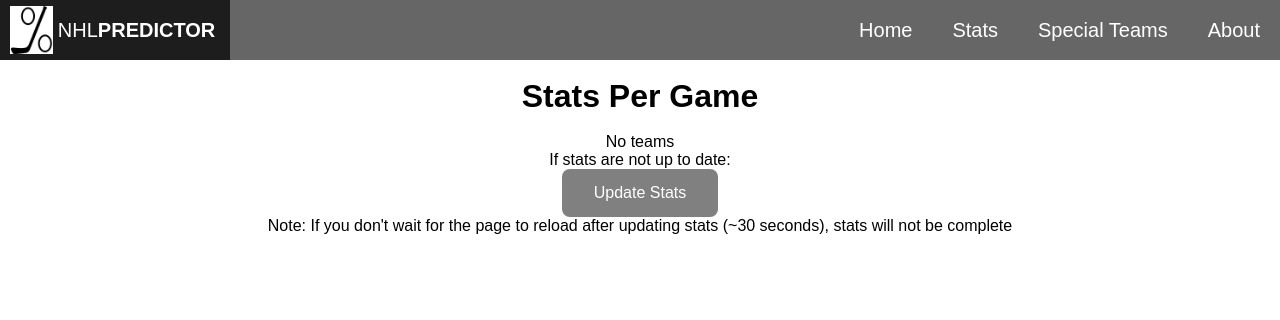
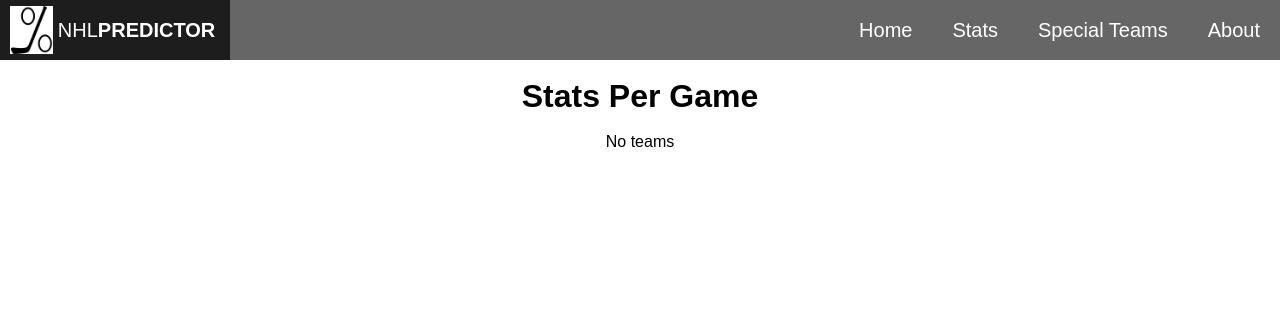
Before and after one commit to lfpolk/FlaskScraper, a Flask app: page /stats in a window 1280 px wide. Shown: the top 320 px of the page. Run offline with Flask 2, Linux system fonts and the light colour scheme; data that the repository does not hold is empty.

Commit message:
Update stats.html

```diff
--- a/templates/stats.html
+++ b/templates/stats.html
@@ -48,12 +48,12 @@
         </table>
         {% endif %}
         </div>
+        <!--
         <form action="/stats" method="post">
-            If stats are not up to date:
             <div id ="simulate">
                 <input type="submit" class="updateButton" value="Update Stats"></input>
             </div>
-            Note: If you don't wait for the page to reload after updating stats (~30 seconds), stats will not be complete
         </form>
+        -->
 </div>
 {% endblock %}
```
